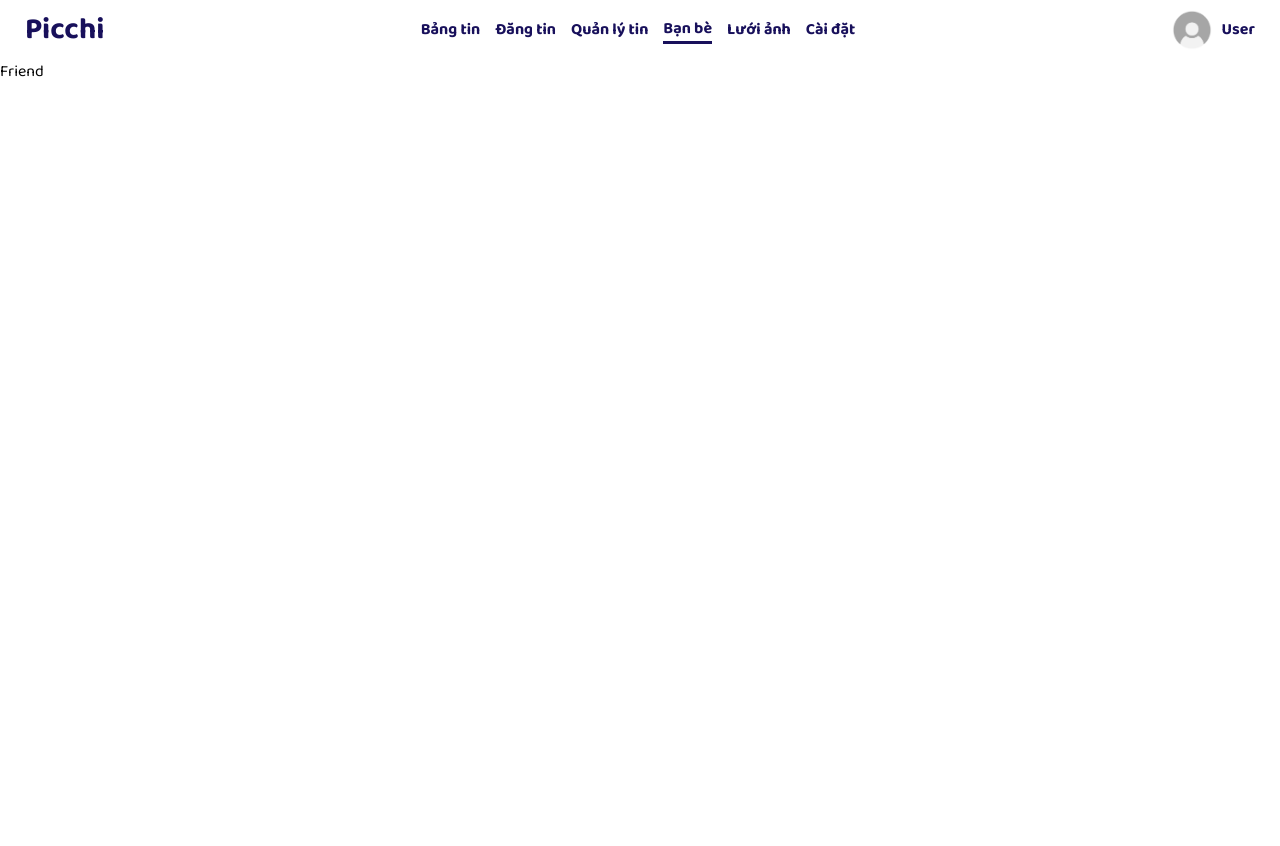
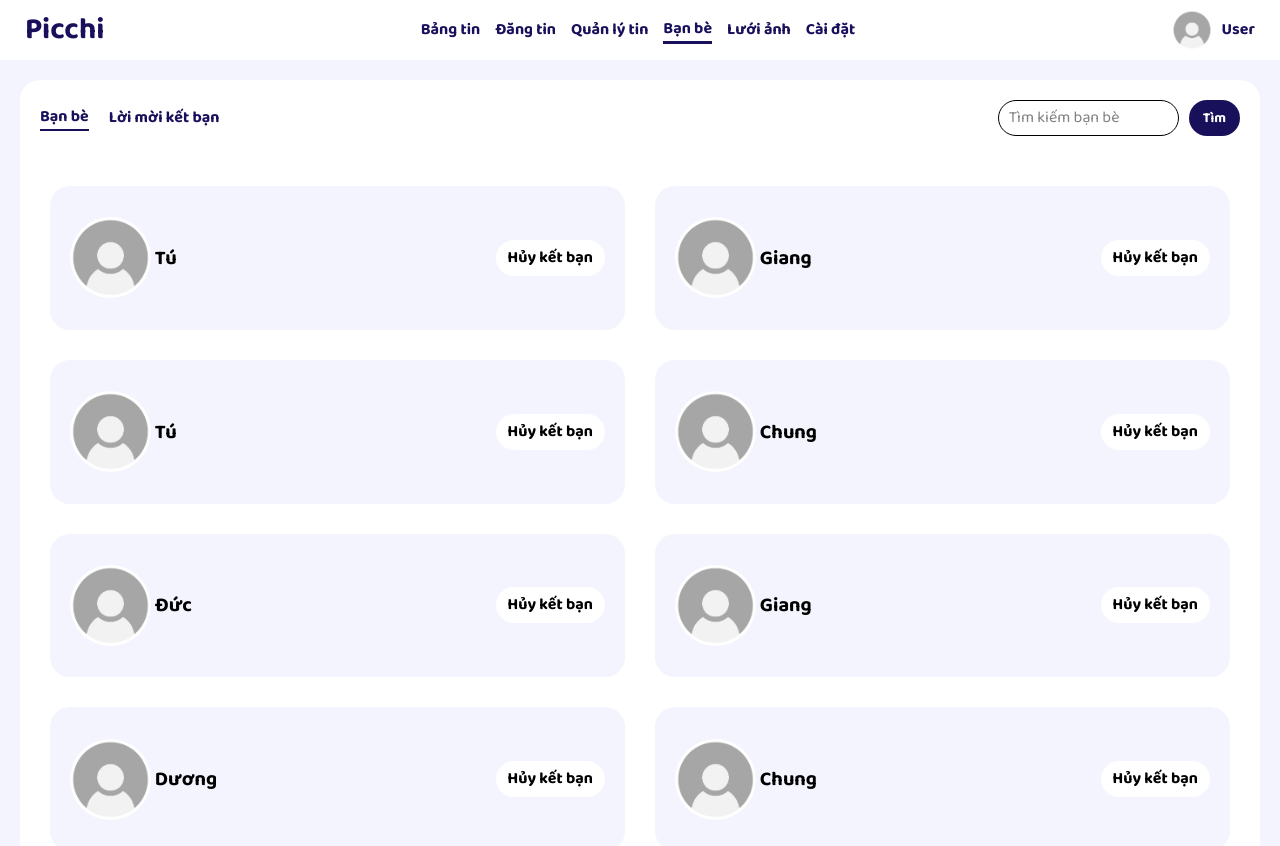
Before and after one commit to letungduong24/Picchi, a React (Vite) app: page /friend in a window 1280 px wide. Shown: the top 846 px of the page. Before the commit the page ends 800 px from the top, so only its background shows below. Built offline with nearby package versions, Linux system fonts and the light colour scheme.

Commit message:
add friend page

```diff
--- a/src/Components/Friend/Friend.jsx
+++ /dev/null
@@ -1,9 +0,0 @@
-import React from 'react'
-
-const Friend = () => {
-  return (
-    <div>Friend</div>
-  )
-}
-
-export default Friend
--- /dev/null
+++ b/src/Components/Friend/FriendCard.jsx
@@ -0,0 +1,19 @@
+import React from 'react'
+
+const FriendCard = ({id, name, avatar, handleDelete}) => {
+  return (
+    <div className='w-full p-[20px] flex justify-between aspect-[4/1] bg-(--color-gray) rounded-[20px] items-center'>
+      <div className="flex items-center gap-1">
+        <div className="w-[19%] rounded">
+          <img className='rounded-full' src={avatar} alt="" />
+        </div>
+        <div className="font-bold text-xl">{name}</div>
+      </div>
+      <div className="shrink-0">
+        <button onClick={handleDelete} className='bg-white px-3 py-1.5 rounded-[20px] font-bold cursor-pointer'>Hủy kết bạn</button>
+      </div>
+    </div>
+  )
+}
+
+export default FriendCard
--- a/src/Components/Friend/Request.jsx
+++ /dev/null
@@ -1,9 +0,0 @@
-import React from 'react'
-
-const Request = () => {
-  return (
-    <div>Request</div>
-  )
-}
-
-export default Request
--- /dev/null
+++ b/src/Components/Friend/RequestCard.jsx
@@ -0,0 +1,24 @@
+import React from "react";
+
+const RequestCard = ({avatar, name}) => {
+  return (
+    <div className="w-full p-[20px] flex justify-between aspect-[4/1] bg-(--color-gray) rounded-[20px] items-center">
+      <div className="flex items-center gap-1">
+        <div className="w-[19%] rounded shrink-0">
+          <img className="rounded-full" src={avatar} alt="" />
+        </div>
+        <div className="font-bold text-xl">{name}</div>
+      </div>
+      <div className="shrink-0 flex gap-[10px]">
+        <button className="bg-(--color-violet) text-white px-3 py-1.5 rounded-[20px] font-bold cursor-pointer">
+          Đồng ý
+        </button>
+        <button className="bg-white px-3 py-1.5 rounded-[20px] font-bold cursor-pointer">
+          Từ chối
+        </button>
+      </div>
+    </div>
+  );
+};
+
+export default RequestCard;
--- a/src/Pages/Friend.jsx
+++ b/src/Pages/Friend.jsx
@@ -1,9 +1,76 @@
-import React from 'react'
+import React, { useState } from "react";
+import useFriendStore from "../store/friendStore";
+import FriendCard from "../Components/Friend/FriendCard";
+import RequestCard from "../Components/Friend/RequestCard";
+import useConfirmStore from "../store/confirmStore";
+import useSuccessStore from "../store/successStore";
+import useErrorStore from "../store/errorStore";
 
 const Friend = () => {
+  const {friends, requests, deleteFriend} = useFriendStore();
+  const [tab, setTab] = useState('friend')
+  const {showConfirm} = useConfirmStore()
+  const {showSuccess} = useSuccessStore();
+  const {showError} = useErrorStore();
+  const handleChangeTab = (type) => {
+    setTab(type)
+  }
+
+  const handleDeleteFriend = (friend) => {
+    deleteFriend(friend);
+    showConfirm({
+      title: 'Hủy kết bạn',
+      content: 'Bạn có chắc chắn muốn hủy kết bạn không ?',
+      trueButton: 'Xác nhận',
+      onConfirm: () => {
+        if(friend.isError){
+          deleteFriend(friend.id);
+          useConfirmStore.getState().hideConfirm();
+          showSuccess({
+            title: 'Hủy kết bạn',
+            content: 'Hủy kết bạn thành công',
+            button: 'Đóng'
+        })
+        } else {
+          showError({
+            title: 'Hủy kết bạn',
+            content: 'Người dùng này không tồn tại.',
+            button: 'Đóng'
+          })
+        }
+      },
+    });
+  }
   return (
-    <div>Friend</div>
-  )
-}
+    <div>
+      <div className="p-[20px] bg-(--color-gray) flex-1 flex flex-col gap-3">
+        <div className="bg-white rounded-[20px]">
+          {/* topbar */}
+          <div className="p-[20px] flex justify-between items-center">
+            <div className="font-bold text-(--color-violet) flex gap-[20px]">
+              <button onClick={() => handleChangeTab('friend')} className={tab === 'friend' ? 'border-b-2 border-(--color-violet)' : 'cursor-pointer'}>Bạn bè</button>
+              <button onClick={() => handleChangeTab('request')} className={tab === 'request' ? 'border-b-2 border-(--color-violet)' : 'cursor-pointer'}>Lời mời kết bạn</button>
+            </div>
+            <div className="">
+              <form className="flex gap-[10px]" action="">
+                <input className="border rounded-[100px] px-[10px] py-[5px]" type="text" placeholder="Tìm kiếm bạn bè" />
+                <button className="bg-(--color-violet) text-white font-bold text-sm px-[14px] py-[8px] rounded-[20px]" type="submit">Tìm</button>
+              </form>
+            </div>
+          </div>
+          {/* friend wrap */}
+          <div className="grid grid-cols-2 gap-[30px] p-[30px]">
+            {tab === 'friend' && friends.map((friend) => (
+              <FriendCard handleDelete={() => handleDeleteFriend(friend)} avatar={friend.avatar} name={friend.name} />
+            ))}
+            {tab === 'request' && requests.map((request) => (
+              <RequestCard avatar={request.avatar} name={request.name} />
+            ))}
+          </div>
+        </div>
+      </div>
+    </div>
+  );
+};
 
-export default Friend
+export default Friend;
--- /dev/null
+++ b/src/store/friendStore.js
@@ -0,0 +1,33 @@
+import avt from '../assets/user.png'
+import { create } from 'zustand';
+
+const useFriendStore = create((set, get) => ({
+  friends: [
+    { id: 1, name:'Tú',  avatar: avt, isError: true},
+    { id: 2, name: 'Giang', avatar: avt, isError: true},
+    { id: 3, name: 'Tú', avatar: avt, isError: true},
+    { id: 4, name: 'Chung', avatar: avt, isError: true},
+    { id: 5, name: 'Đức', avatar: avt, isError: true},
+    { id: 6, name: 'Giang', avatar: avt, isError: false},
+    { id: 7, name: 'Dương', avatar: avt, isError: false},
+    { id: 8, name: 'Chung', avatar: avt, isError: false},
+  ],
+    requests: [
+    { id: 1, name:'Tú',  avatar: avt, isError: true},
+    { id: 2, name: 'Giang', avatar: avt, isError: true},
+    { id: 3, name: 'Tú', avatar: avt, isError: true},
+    { id: 4, name: 'Chung', avatar: avt, isError: true},
+    { id: 5, name: 'Đức', avatar: avt, isError: true},
+    { id: 6, name: 'Giang', avatar: avt, isError: false},
+    { id: 7, name: 'Dương', avatar: avt, isError: false},
+    { id: 8, name: 'Chung', avatar: avt, isError: false},
+  ],
+
+  deleteFriend: (id) => {
+    const updatedFriends = get().friends.filter(friend => friend.id !== id);
+    set({ friends: updatedFriends });
+  },
+
+}));
+
+export default useFriendStore;
```
